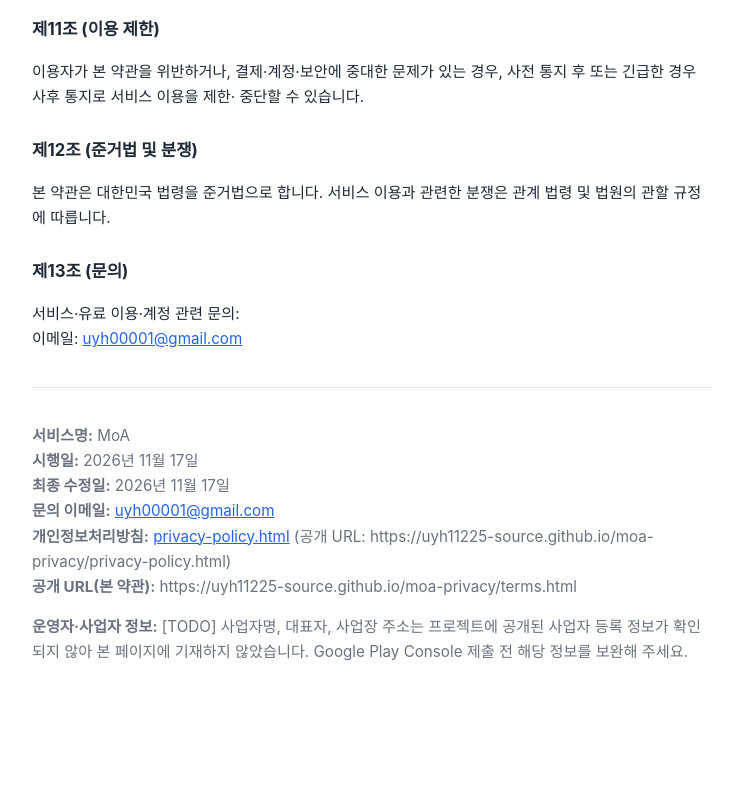
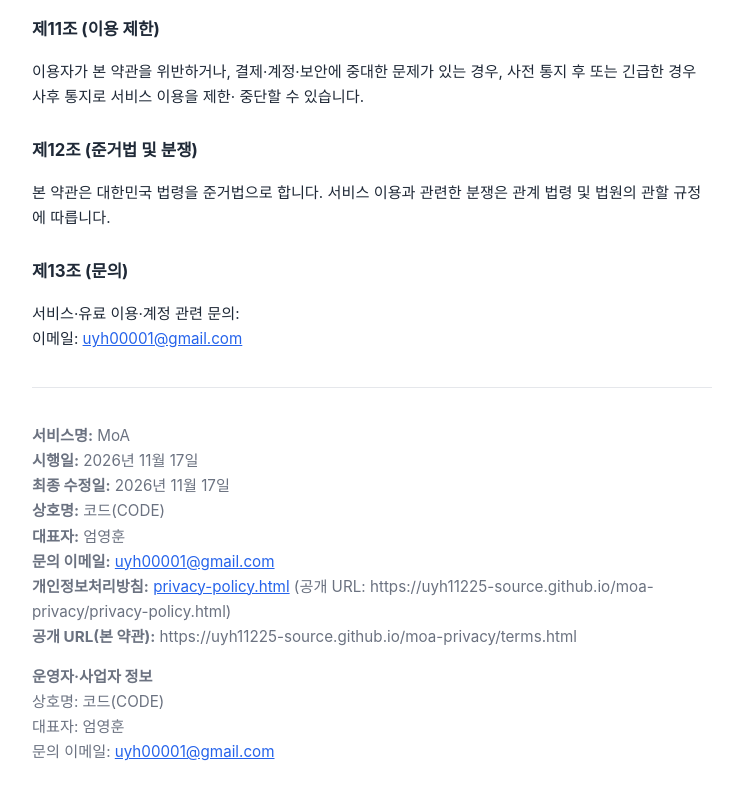
Before and after one commit to uyh11225-source/moa-privacy, a plain HTML site: page terms.html in a window 1280 px wide. Shown: the part 3134-3934 px from the top of the page, without its empty margins (268-1011 px from the left). Before the commit the page ends 3861 px from the top, so only its background shows below. Drawn offline with Linux system fonts and the light colour scheme.

Commit message:
docs(terms): add operator business info for MoA terms
Co-authored-by: Cursor <cursoragent@cursor.com>

```diff
--- a/terms.html
+++ b/terms.html
@@ -328,6 +328,8 @@
           <strong>서비스명:</strong> MoA<br />
           <strong>시행일:</strong> 2026년 11월 17일<br />
           <strong>최종 수정일:</strong> 2026년 11월 17일<br />
+          <strong>상호명:</strong> 코드(CODE)<br />
+          <strong>대표자:</strong> 엄영훈<br />
           <strong>문의 이메일:</strong>
           <a href="mailto:uyh00001@gmail.com">uyh00001@gmail.com</a><br />
           <strong>개인정보처리방침:</strong>
@@ -337,10 +339,11 @@
           https://uyh11225-source.github.io/moa-privacy/terms.html
         </p>
         <p>
-          <strong>운영자·사업자 정보:</strong> [TODO] 사업자명, 대표자, 사업장
-          주소는 프로젝트에 공개된 사업자 등록 정보가 확인되지 않아 본 페이지에
-          기재하지 않았습니다. Google Play Console 제출 전 해당 정보를
-          보완해 주세요.
+          <strong>운영자·사업자 정보</strong><br />
+          상호명: 코드(CODE)<br />
+          대표자: 엄영훈<br />
+          문의 이메일:
+          <a href="mailto:uyh00001@gmail.com">uyh00001@gmail.com</a>
         </p>
       </footer>
     </main>
```
